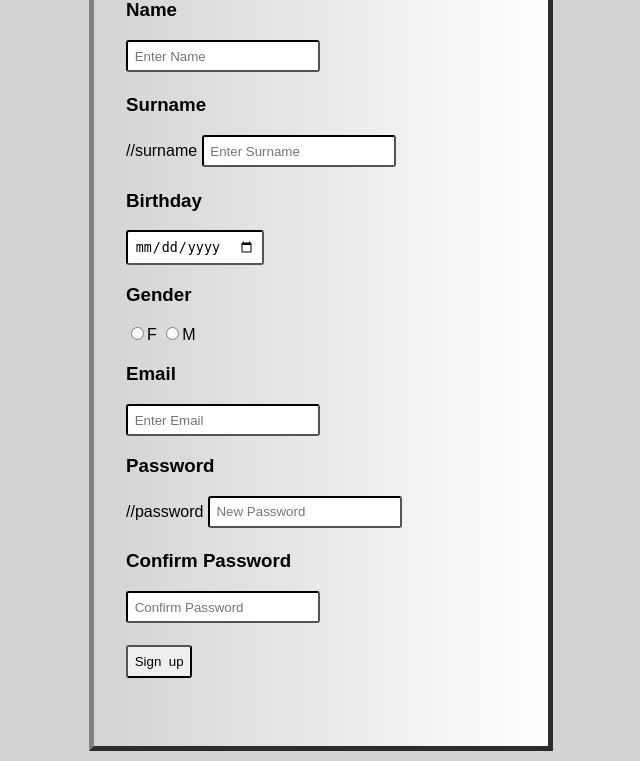
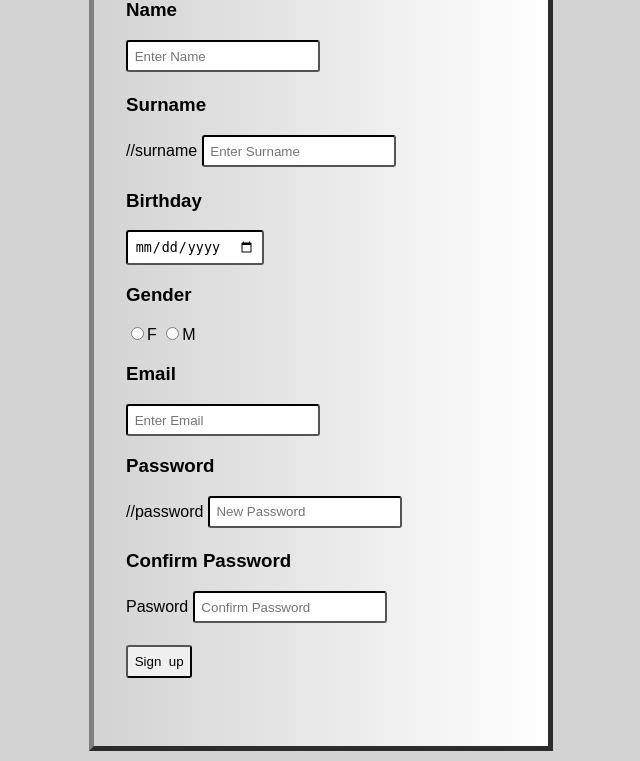
Before and after one commit to rinalutolli/PHP_2020_Gr31, a PHP site: page /ushtrime/signupF.php in a window 1280 px wide. Shown: the part 203-964 px from the top of the page, without its empty margins (319-959 px from the left). Run offline with PHP 8.4, Linux system fonts and the light colour scheme; data that the repository does not hold is empty; a stand-in replaces the project's code that opens the database connection; some libraries are stand-ins or nearby versions.

Commit message:
Update signupF.php

```diff
--- a/signupF.php
+++ b/signupF.php
@@ -126,7 +126,7 @@ echo "Your password is ".strlen($_POST["fpassword"])." characters. Password must
 }
 }
 ?></h5>
- <h3><b>Confirm Password</b></h3>
+ <h3><b>Confirm Password</b></h3>  Pasword
   <input type="password" name="c_password" placeholder="Confirm Password">
   <h5 style="color:red">
 <?php
```
